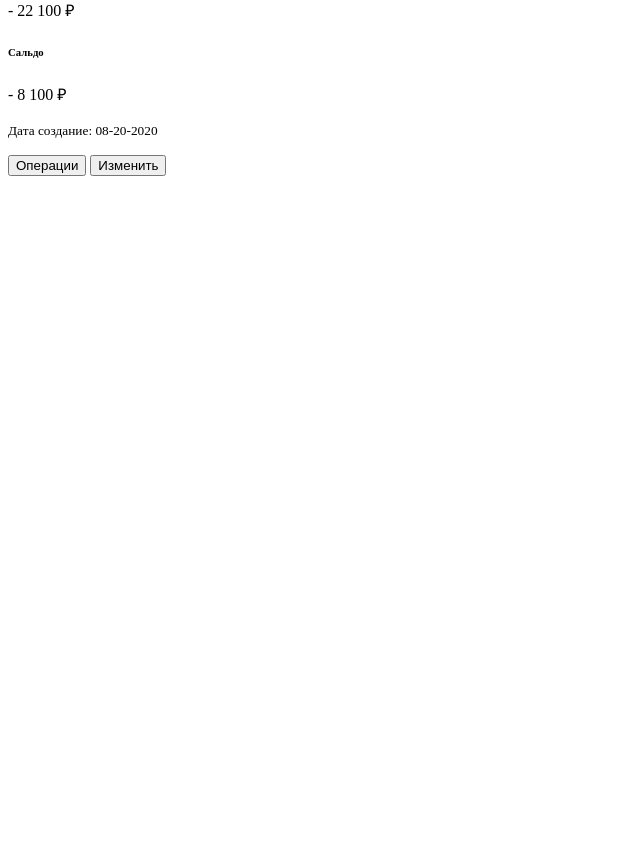
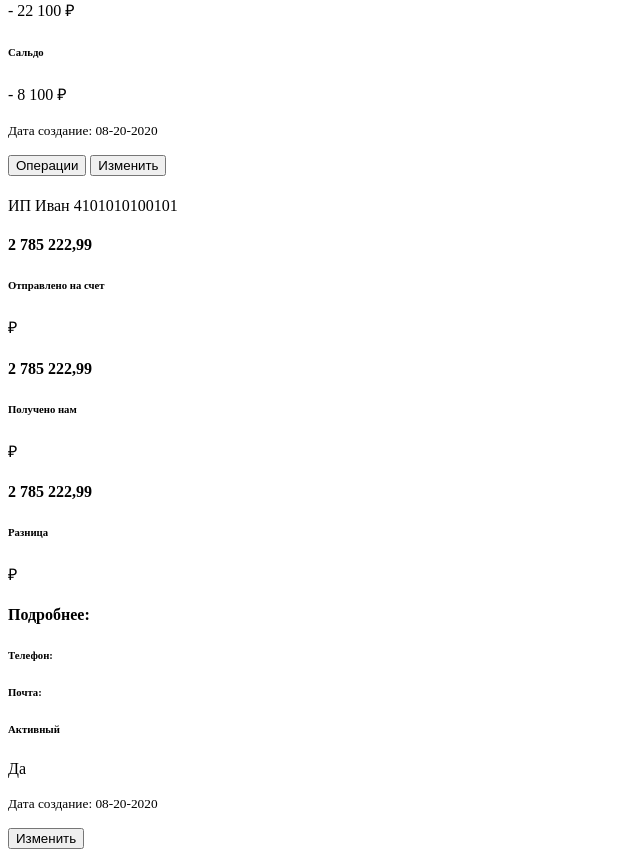
Before and after one commit to MkTverHub/FinsProject, a Spring app: template basicFins/src/main/resources/templates/fragments/layouts/fragment_project_tile.html in a window 1280 px wide. Shown: the part 317-1174 px from the top of the page, without its empty margins (0-640 px from the left). Before the commit the page ends 493 px from the top, so only its background shows below. Run offline with Thymeleaf, Linux system fonts and the light colour scheme; the template is opened without the code that fills it, so the values that code supplies are empty; some of the project's set-up classes (security, data sources, template engines, error pages and the like) are left out, and stand-ins take their place.

Commit message:
плитка

```diff
--- a/basicFins/src/main/resources/templates/fragments/layouts/fragment_project_tile.html
+++ b/basicFins/src/main/resources/templates/fragments/layouts/fragment_project_tile.html
@@ -1,6 +1,7 @@
 <!DOCTYPE html>
 <html xmlns:th="http://www.thymeleaf.org">
 
+<!--ПЛИТКА ДЛЯ ЭКРАНА ПРОЕКТОВ-->
 <!--<div class="col-md-4" th:fragment="project_tile_fragment_1">-->
     <div class="card" th:fragment="project_tile_fragment_1(projectName,projectDescription)">
         <div class="card-body">
@@ -63,4 +64,86 @@
     </div>
 <!--</div>-->
 
+<!--ПЛИТКА ДЛЯ ЭКРАНА КОНТРАГЕНТОВ-->
+<!--<div class="col-md-4">-->
+    <div class="card" th:fragment="contragent_tile_fragment_1(contragentName,contragentDescription,contragentPhone,contragentMail)">
+        <div class="card-body">
+            <h4 class="card-title" th:utext="${contragentName}"></h4>
+            <p class="card-text">
+                <span>ИП Иван</span>
+                <span>4101010100101</span></p>
+            <div class="dropdown-divider"></div>
+            <p class="card-text">
+            <div class="d-flex d-lg-flex d-md-block align-items-center">
+                <div>
+                    <h4 class="text-dark mb-1 w-100 text-truncate font-weight-medium">2 785 222,99</h4>
+                    <h6 class="text-muted font-weight-normal mb-0 w-100 text-truncate">Отправлено на счет
+                    </h6>
+                </div>
+                <div class="ml-auto mt-md-3 mt-lg-0">
+                    <span class="opacity-7">₽</span>
+                </div>
+            </div>
+            </p>
+            <p class="card-text">
+            <div class="d-flex d-lg-flex d-md-block align-items-center">
+                <div>
+                    <h4 class="text-dark mb-1 w-100 text-truncate font-weight-medium">2 785 222,99</h4>
+                    <h6 class="text-muted font-weight-normal mb-0 w-100 text-truncate">Получено нам
+                    </h6>
+                </div>
+                <div class="ml-auto mt-md-3 mt-lg-0">
+                    <span class="opacity-7">₽</span>
+                </div>
+            </div>
+            </p>
+            <p class="card-text">
+            <div class="d-flex d-lg-flex d-md-block align-items-center">
+                <div>
+                    <h4 class="text-dark mb-1 w-100 text-truncate font-weight-medium">2 785 222,99</h4>
+                    <h6 class="text-muted font-weight-normal mb-0 w-100 text-truncate">Разница
+                    </h6>
+                </div>
+                <div class="ml-auto mt-md-3 mt-lg-0">
+                    <span class="opacity-7">₽</span>
+                </div>
+            </div>
+            </p>
+            <div class="dropdown-divider"></div>
+            <p class="card-text">
+            <div class="d-flex d-lg-flex d-md-block align-items-center">
+                <div>
+                    <h4 class="text-dark mb-1 w-100 text-truncate font-weight-medium">Подробнее:
+                    </h4>
+                </div>
+            </div>
+            <div class="d-flex d-lg-flex d-md-block align-items-center">
+                <div>
+                    <h6 class="font-weight-normal mb-0 w-100 text-truncate">Телефон:
+                    </h6>
+                </div>
+                <div class="ml-auto mt-md-1" th:utext="${contragentPhone}">8(800)800-80-80</div>
+            </div>
+            <div class="d-flex d-lg-flex d-md-block align-items-center">
+                <div>
+                    <h6 class="font-weight-normal mb-0 w-100 text-truncate">Почта:
+                    </h6>
+                </div>
+                <div class="ml-auto mt-md-1" th:utext="${contragentMail}">mail@mail.ru</div>
+            </div>
+            <div class="d-flex d-lg-flex d-md-block align-items-center">
+                <div>
+                    <h6 class="font-weight-normal mb-0 w-100 text-truncate">Активный
+                    </h6>
+                </div>
+                <div class="ml-auto mt-md-1">Да</div>
+            </div>
+            </p>
+            <div class="dropdown-divider"></div>
+            <p class="card-text"><small class="text-muted">Дата создание: 08-20-2020</small></p>
+            <button class="btn btn-light">Изменить</button>
+        </div>
+    </div>
+<!--</div>-->
+
 </html>
```
